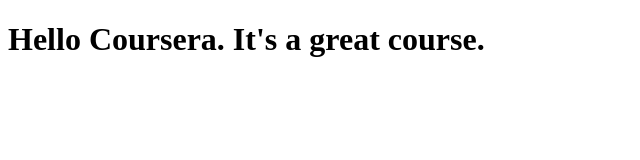
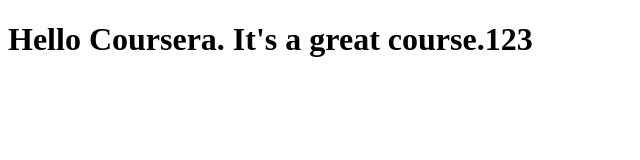
Before and after one commit to charlesf62/coursera-test, a plain HTML site: page site/index.html in a window 1280 px wide. Shown: the full height of the page, 0-640 px from the left. Drawn offline with Linux system fonts and the light colour scheme.

Commit message:
Merge remote-tracking branch 'origin/gh-pages' into gh-pages

```diff
--- a/site/index.html
+++ b/site/index.html
@@ -5,6 +5,6 @@
 	<title>Hello Coursera</title>
 </head>
 <body>
-<h1>Hello Coursera. It's a great course.</h1>
+<h1>Hello Coursera. It's a great course.123</h1>
 </body>
 </html>
```
